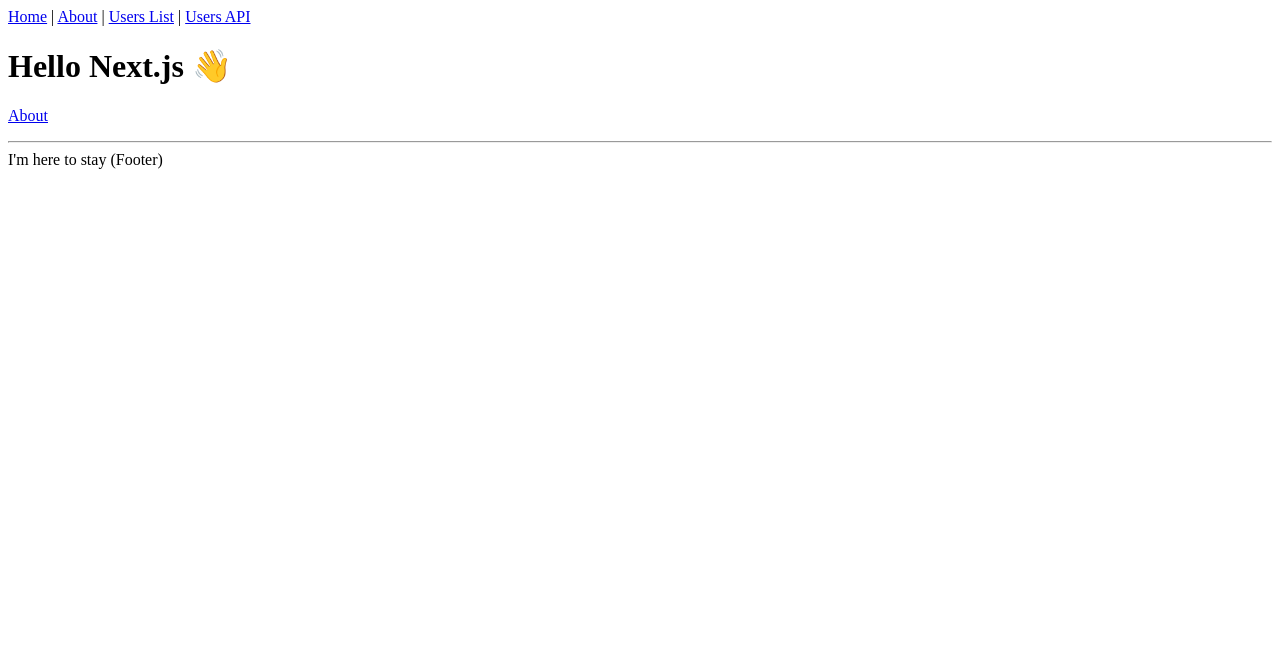
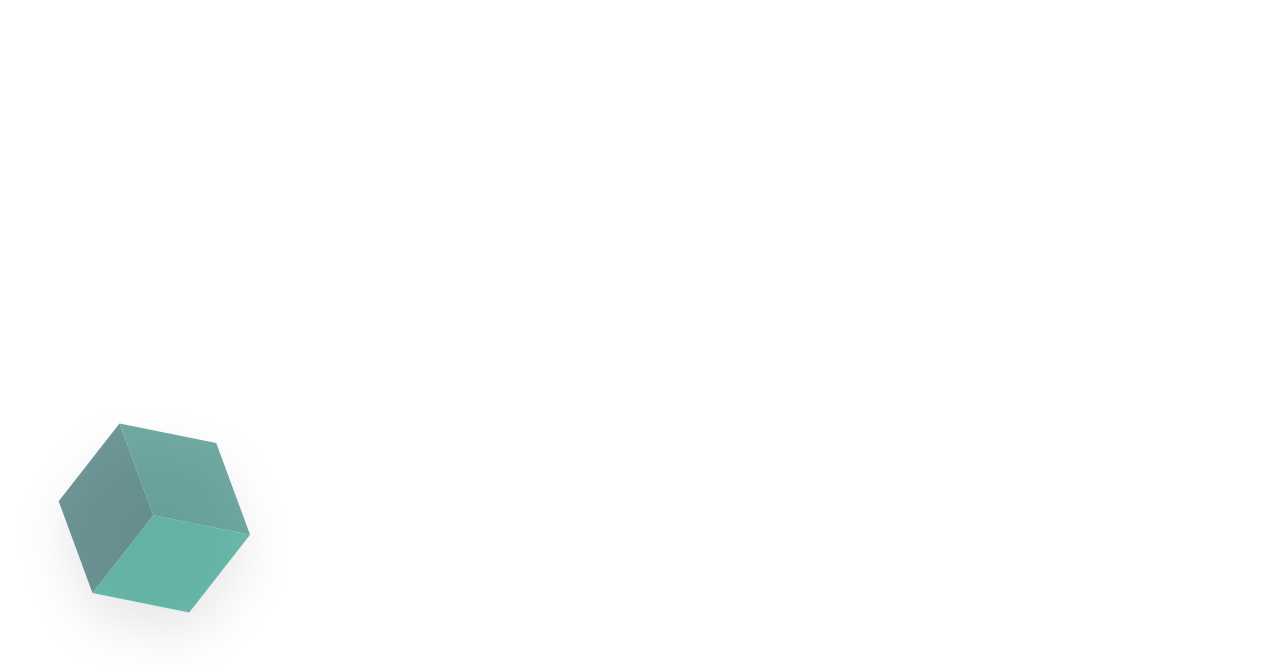
Before and after one commit to paurinaldi/animated-cube, a Next.js app: page / in a window 1280 px wide. Shown: the top 666 px of the page. Built offline with nearby package versions, Linux system fonts and the light colour scheme.

Commit message:
first commit

```diff
--- /dev/null
+++ b/components/cube.tsx
@@ -0,0 +1,71 @@
+import { motion } from "framer-motion";
+
+interface CubeProps {
+  size?: number;
+  color?: { lightFace: string; mediumFace: string; darkFace: string };
+  opacity?: string;
+  rotation?: string;
+  dragConstraints?: {
+    left?: number;
+    top?: number;
+    right?: number;
+    bottom?: number;
+  };
+  dragElastic?: number;
+  dragTransition?: {
+    bounceStiffness: number;
+    bounceDamping: number;
+  };
+  position?: string;
+  // top?: number;
+  // left?: number;
+  // right?: number;
+  // bottom?: number;
+  shadow?: string;
+}
+
+const Cube = ({
+  size,
+  color,
+  opacity,
+  rotation,
+  dragConstraints,
+  dragElastic,
+  dragTransition,
+  position,
+  shadow,
+}: CubeProps) => {
+  return (
+    <motion.div
+      className={`${position} ${shadow} w-fit h-fit`}
+      drag
+      dragConstraints={dragConstraints}
+      dragElastic={dragElastic}
+      dragTransition={dragTransition}
+    >
+      <svg
+        className={`${opacity} ${rotation}`}
+        xmlns="http://www.w3.org/2000/svg"
+        width={size}
+        height={size}
+        fill="none"
+        viewBox="0 0 107 107"
+      >
+        <path
+          fill={color.lightFace}
+          d="M53.557 54.645l-33.716-6.834 21.206-27.088 33.716 6.833-21.206 27.09z"
+        ></path>
+        <path
+          fill={color.darkFace}
+          d="M65.354 86.628L53.558 54.644l21.206-27.09L86.56 59.54 65.354 86.628z"
+        ></path>
+        <path
+          fill={color.mediumFace}
+          d="M65.353 86.627l-33.717-6.834L19.84 47.81l33.717 6.834 11.796 31.984z"
+        ></path>
+      </svg>
+    </motion.div>
+  );
+};
+
+export default Cube;
--- a/package.json
+++ b/package.json
@@ -7,9 +7,13 @@
     "type-check": "tsc"
   },
   "dependencies": {
+    "framer-motion": "^10.12.4",
     "next": "latest",
+    "postcss-flexbugs-fixes": "^5.0.2",
+    "postcss-preset-env": "^8.3.2",
     "react": "^18.2.0",
-    "react-dom": "^18.2.0"
+    "react-dom": "^18.2.0",
+    "tailwindcss": "^3.3.1"
   },
   "devDependencies": {
     "@types/node": "^12.12.21",
--- /dev/null
+++ b/pages/_app.tsx
@@ -0,0 +1,7 @@
+import "../styles/globals.css";
+
+function MyApp({ Component, pageProps }) {
+  return <Component {...pageProps} />;
+}
+
+export default MyApp;
--- a/pages/index.tsx
+++ b/pages/index.tsx
@@ -1,13 +1,33 @@
-import Link from 'next/link'
-import Layout from '../components/Layout'
+import { motion } from "framer-motion";
+import Cube from "../components/cube";
 
-const IndexPage = () => (
-  <Layout title="Home | Next.js + TypeScript Example">
-    <h1>Hello Next.js 👋</h1>
-    <p>
-      <Link href="/about">About</Link>
-    </p>
-  </Layout>
-)
+const IndexPage = () => {
+  return (
+    <div className="relative h-screen w-screen">
+      <motion.div
+        className="w-fit h-fit absolute bottom-32 left-0"
+        initial={{ opacity: 0, x: "80vh", rotate: -180 }}
+        animate={{ opacity: 1, x: 0, rotate: 0 }}
+        transition={{ duration: 2.5, ease: "easeInOut", delay: 1.3 }}
+      >
+        <Cube
+          size={307}
+          color={{
+            lightFace: "#0D8E77",
+            mediumFace: "#0F7065",
+            darkFace: "#125354",
+          }}
+          opacity="opacity-60"
+          rotation="rotate-180"
+          dragConstraints={{ left: 15, right: 15, top: 15, bottom: 15 }}
+          dragElastic={0.5}
+          dragTransition={{ bounceStiffness: 500, bounceDamping: 10 }}
+          // position="bottom-32 left-0"
+          shadow="drop-shadow-2xl"
+        ></Cube>
+      </motion.div>
+    </div>
+  );
+};
 
-export default IndexPage
+export default IndexPage;
--- /dev/null
+++ b/postcss.config.js
@@ -0,0 +1,3 @@
+module.exports = {
+  plugins: ["tailwindcss", "postcss-flexbugs-fixes", "autoprefixer"],
+};
--- /dev/null
+++ b/styles/globals.css
@@ -0,0 +1,4 @@
+/* ./styles/globals.css */
+@import "tailwindcss/base";
+@import "tailwindcss/components";
+@import "tailwindcss/utilities";
--- /dev/null
+++ b/tailwind.config.js
@@ -0,0 +1,11 @@
+module.exports = {
+  purge: ["./pages/**/*.{js,jsx,ts,tsx}", "./components/**/*.{js,jsx,ts,tsx}"],
+  darkMode: false, // or 'media' or 'class'
+  theme: {
+    extend: {},
+  },
+  variants: {
+    extend: {},
+  },
+  plugins: [],
+};
```
Also changed, not shown: tsconfig.json (+15 -4 lines), 1 other file (tests, documents, lock files or other folders).
